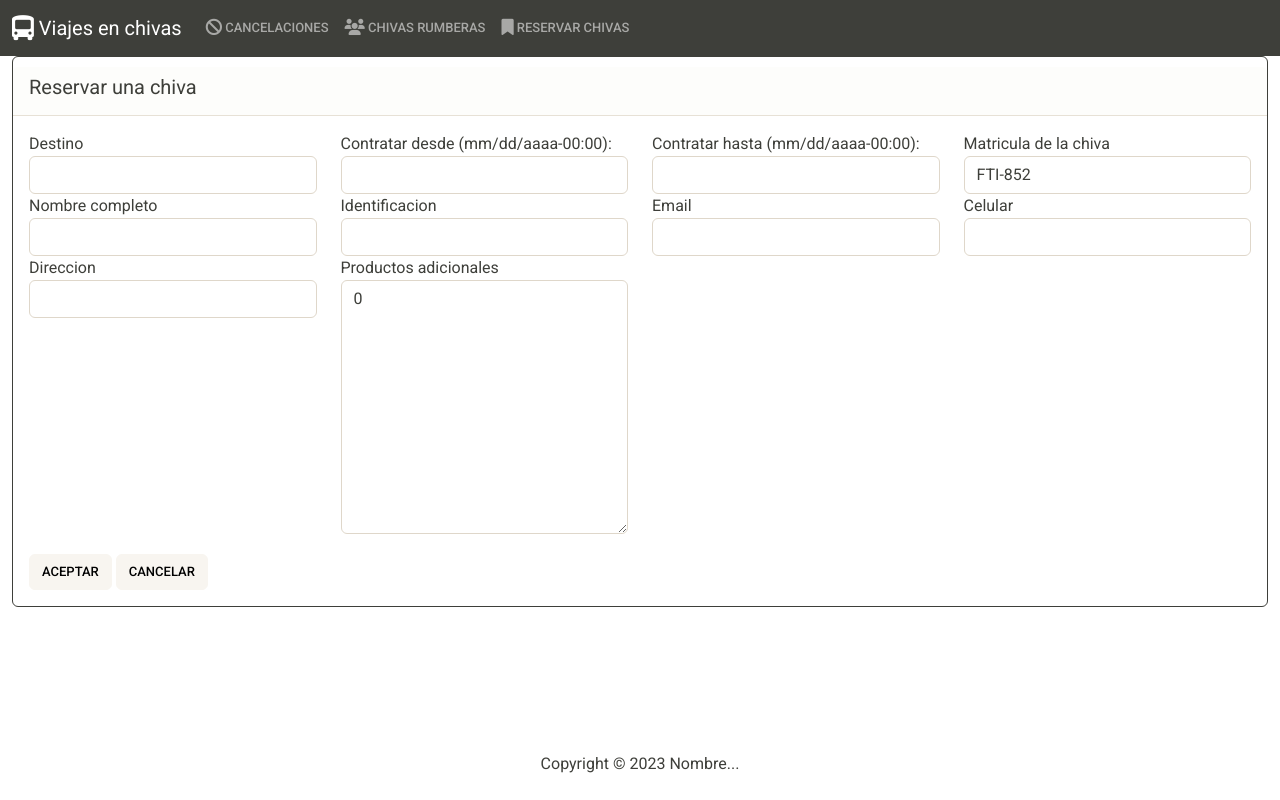
After one commit to Juanqu261/Proyecto-chivas, a Django app: page /reservarChiva/ in a window 1280 px wide. The commit adds this page. Run offline with Django 4.2, Linux system fonts and the light colour scheme; data comes from the database, SQL or seed files in the repository; both versions use the stored data as it was after the commit; some libraries are stand-ins or nearby versions.

Commit message:
template: Reservar una chiva (sin backend)

```diff
--- a/Chivas/app/admin.py
+++ b/Chivas/app/admin.py
@@ -1,6 +1,8 @@
 from django.contrib import admin
-from .models import Viajes, Reservas
+from .models import Viajes, Reservas, Chivas, ReservasChivas
 
 # Register your models here.
 admin.site.register(Viajes)
 admin.site.register(Reservas)
+admin.site.register(Chivas)
+admin.site.register(ReservasChivas)
--- a/Chivas/app/forms.py
+++ b/Chivas/app/forms.py
@@ -1,5 +1,5 @@
 from django import forms
-from .models import Reservas
+from .models import Reservas, ReservasChivas
 
 class ReservasForm(forms.ModelForm):
     class Meta:
@@ -25,3 +25,31 @@ class ReservasForm(forms.ModelForm):
             'celular_titular':forms.TextInput(attrs={'class': 'form-control'}),
             'direccion_titular':forms.TextInput(attrs={'class': 'form-control'})
         }
+
+class ReservarChivaForm(forms.ModelForm):
+    class Meta:
+        model = ReservasChivas
+        fields = ['destino','fecha_contratada','fecha_contratada_hasta','chiva_asignada','nombre_titular','identificacion_titular',
+                  'email_titular','celular_titular','direccion_titular','productos_adicionales']
+        labels = {  'destino':'Destino',
+                    'fecha_contratada':'Reservar hasta',
+                    'fecha_contratada_hasta':'Contratar hasta',
+                    'chiva_asignada':'Matricula de chiva a reservar',
+                    'nombre_titular':'Nombre',
+                    'identificacion_titular':'Identificacion',
+                    'email_titular':"Email",
+                    'celular_titular':"Celular",
+                    'direccion_titular':"Direccion",
+                    'productos_adicionales':'Productos adicionales (minibar)'}
+        widgets = {
+            'destino':forms.TextInput(attrs={'class': 'form-control'}),
+            'fecha_contratada':forms.TextInput(attrs={'class': 'form-control'}),
+            'fecha_contratada_hasta':forms.TextInput(attrs={'class': 'form-control'}),
+            'chiva_asignada': forms.TextInput(attrs={'class': 'form-control'}),
+            'nombre_titular':forms.TextInput(attrs={'class': 'form-control'}),
+            'identificacion_titular':forms.TextInput(attrs={'class': 'form-control'}),
+            'email_titular':forms.TextInput(attrs={'class': 'form-control'}),
+            'celular_titular':forms.TextInput(attrs={'class': 'form-control'}),
+            'direccion_titular':forms.TextInput(attrs={'class': 'form-control'}),
+            'productos_adicionales':forms.Textarea(attrs={'class': 'form-control'})
+        }
--- a/Chivas/app/models.py
+++ b/Chivas/app/models.py
@@ -6,6 +6,8 @@ class Viajes(models.Model):
     fecha_salida = models.CharField(max_length=20)
     asientos_disponibles = models.PositiveIntegerField()
     estado_actual = models.CharField(max_length=10)
+    #0: Indica terminado
+    #1: Indica disponible
     chiva_asignada = models.CharField(max_length=20)
     precio_asiento = models.FloatField()
     conductor_asignado = models.CharField(max_length=20)
@@ -14,10 +16,33 @@ class Viajes(models.Model):
         return f'Destino: {self.destino}, salida: {self.fecha_salida}, precio: {self.precio_asiento}.'
 
 class Reservas(models.Model):
-    viaje_reservado = models.CharField(max_length=20)
+    viaje_reservado = models.CharField(max_length=20) #id del viaje reservado o matricula de chiva reservada
     asientos_reservados = models.CharField(max_length=2)
     nombre_titular = models.CharField(max_length=30)
     identificacion_titular = models.CharField(max_length=15)
     email_titular = models.CharField(max_length=20)
     celular_titular = models.CharField(max_length=10)
     direccion_titular = models.CharField(max_length=30)
+
+class Chivas(models.Model):
+    matricula = models.CharField(max_length=20) #chiva_asignada para otros campos
+    tecnomecanica = models.CharField(max_length=20) #Fecha maxima de cumplimiento de la tecnomecanica actual
+    numero_poliza = models.CharField(max_length=20)
+    reporte_daño = models.CharField(max_length=40) #Breve descripcion de posibles daños, de lo contrario: 0
+    estado = models.CharField(max_length=10)
+    #Estados de la chiva:
+    #-1: Indica daños reportados o tecnomecanica vencida
+    # 0: Indica que la chiva esta en uso
+    # 1: Indica que la chiva esta disponible
+
+class ReservasChivas(models.Model):
+    destino = models.CharField(max_length=30) #Destino programado para la reserva
+    fecha_contratada = models.CharField(max_length=20) #Fecha y hora en la que debe devolver la chiva
+    fecha_contratada_hasta = models.CharField(max_length=20)
+    chiva_asignada = models.CharField(max_length=20) # matricula de chiva reservada
+    nombre_titular = models.CharField(max_length=30)
+    identificacion_titular = models.CharField(max_length=15)
+    email_titular = models.CharField(max_length=20)
+    celular_titular = models.CharField(max_length=10)
+    direccion_titular = models.CharField(max_length=30)
+    productos_adicionales = models.CharField(max_length=50) #Descripcion de minibar, si no desea adicionar = 0
--- a/Chivas/app/templates/base.html
+++ b/Chivas/app/templates/base.html
@@ -30,7 +30,7 @@
                 </a>
               </li>
               <li class="nav-item">
-                <a class="nav-link" href="#">
+                <a class="nav-link" href="{% url 'reservarChiva' %}">
                     <i class="fa-solid fa-bookmark fa-lg"></i> Reservar chivas
                 </a>
               </li>
--- /dev/null
+++ b/Chivas/app/templates/reservarChiva.html
@@ -0,0 +1,68 @@
+{% extends "base.html" %}
+
+{% block body %}
+
+{% if chiva_disponible is not None %}
+<div class="card border-dark mb-3" style="max-width;padding-top: 10px;">
+    <div class="card-header"><h5>Reservar una chiva</h5></div>
+    <div class="card-body">
+      <form action="#" method="post">
+        {% csrf_token %}
+
+        <div class="row">
+            <div class="form-group col-md-3">
+              <label for="field1">Destino</label>
+              {{ form.destino }}
+            </div>
+            <div class="form-group col-md-3">
+              <label for="field2">Contratar desde (mm/dd/aaaa-00:00):</label>
+              {{ form.fecha_contratada }}
+            </div>
+            <div class="form-group col-md-3">
+              <label for="field3">Contratar hasta (mm/dd/aaaa-00:00):</label>
+              {{ form.fecha_contratada_hasta }}
+            </div>
+            <div class="form-group col-md-3">
+              <label for="field4">Matricula de la chiva</label>
+              {{ form.chiva_asignada }}
+            </div>
+            <div class="form-group col-md-3">
+              <label for="field5">Nombre completo</label>
+              {{ form.nombre_titular }}
+            </div>
+            <div class="form-group col-md-3">
+              <label for="field6">Identificacion</label>
+              {{ form.identificacion_titular }}
+            </div>
+            <div class="form-group col-md-3">
+              <label for="field7">Email</label>
+              {{ form.email_titular }}
+            </div>
+            <div class="form-group col-md-3">
+              <label for="field8">Celular</label>
+              {{ form.celular_titular }}
+            </div>
+            <div class="form-group col-md-3">
+              <label for="field9">Direccion</label>
+              {{ form.direccion_titular }}
+            </div>
+            <div class="form-group col-md-3">
+              <label for="field10">Productos adicionales</label>
+              {{ form.productos_adicionales }}
+            </div>
+        </div>
+
+        <div style="padding-top: 20px;">
+          <button type="submit" class="btn btn-light">Aceptar</button>
+          <a href="{% url 'index2' %}" class="btn btn-secondary btn-light">Cancelar</a>
+        </div>
+    </form>
+    </div>
+  </div>
+{% else %}
+    <div class="alert alert-dismissible alert-danger">
+        Lastimosamente no hay chivas disponibles en el momento. <a href="{% url 'index2' %}" class="alert-link">Volver al inicio.</a>
+    </div>
+{% endif %}
+
+{% endblock %}
--- a/Chivas/app/urls.py
+++ b/Chivas/app/urls.py
@@ -6,4 +6,5 @@ urlpatterns = [
     path('comprarTiquete/<int:viaje_id>/',views.comprarTiquete, name="comprarTiquete"),
     path('cantidadTiquetes/', views.cantidadTiquetes, name='cantidadTiquetes'),
     path('reservar/<int:viaje_id>/', views.reservar, name="reservar"),
+    path('reservarChiva/', views.reservarChiva, name='reservarChiva'),
 ]
--- a/Chivas/app/views.py
+++ b/Chivas/app/views.py
@@ -1,6 +1,7 @@
 from django.shortcuts import render, get_object_or_404
-from .models import Viajes, Reservas
-from .forms import ReservasForm
+from .models import Viajes, Reservas, Chivas
+from .forms import ReservasForm, ReservarChivaForm
+from random import choice
 
 # Create your views here.
 def index(request):
@@ -24,6 +25,7 @@ def cantidadTiquetes(request):
     return render(request, 'comprarTiquete.html', {'selected_value': None})
 
 def reservar(request, viaje_id):
+
     if request.method == 'POST':
         form = ReservasForm(request.POST)
         if form.is_valid():
@@ -58,3 +60,20 @@ def reservar(request, viaje_id):
         return render(request, 'comprarTiquete.html',{
             'form' : form
         })
+
+def reservarChiva(request):
+    # chiva_disponible = Chivas.objects.filter(estado=1).exists()
+    chivas = Chivas.objects.filter(estado=1)
+
+    # if chiva_disponible:
+    #     form = ReservarChivaForm()
+    #     matricula_chiva = get_object_or_404(Chivas, )
+
+    if chivas.exists():
+        chiva_disponible = choice(chivas)
+        form = ReservarChivaForm()
+        form.fields['chiva_asignada'].initial = chiva_disponible.matricula
+        form.fields['productos_adicionales'].initial = 0
+        return render(request, 'reservarChiva.html', {'form':form, 'chiva_disponible':chiva_disponible})
+    else:
+        return render(request, 'reservarChiva.html', {'chivas':chivas, 'chiva_disponible':None})
```
Also changed, not shown: Chivas/app/migrations/0001_initial.py, Chivas/app/migrations/0002_reservas.py (deleted), Chivas/db.sqlite3.
